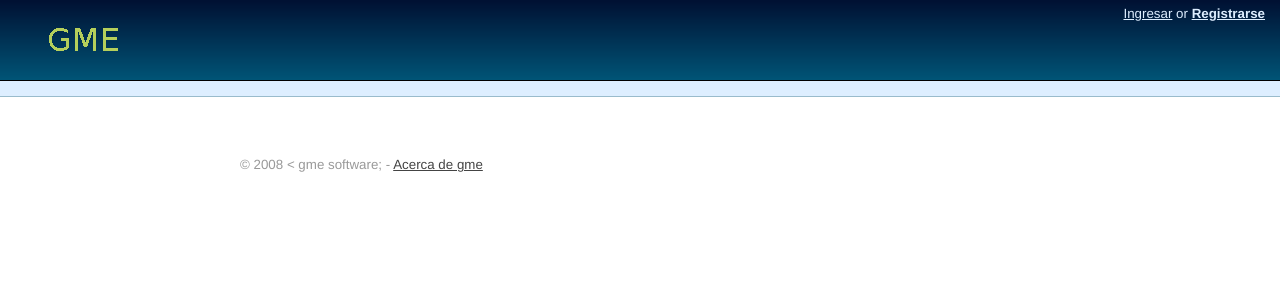
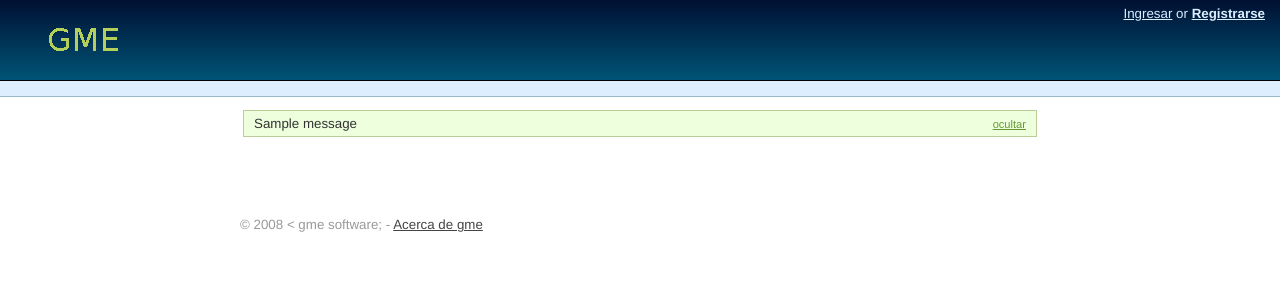
Before and after one commit to inturiasgary/gme, a Django app: template templates/site_base.html in a window 1280 px wide. Shown: the top 300 px of the page. Run offline with Django 3.2, Linux system fonts and the light colour scheme; the template is opened without the code that fills it: most values are stand-ins (such as "Sample title", 1, 10 or a date in 2020); one stand-in notice (Sample message) is shown; parts of the project's set-up code (start-up, migrations or seed data) failed here and were passed over.

```diff
--- a/templates/base.html
+++ b/templates/base.html
@@ -31,12 +31,22 @@
         <div class="logo" dir="ltr">{% block logo_link_image %}{% endblock %}</div>
         <div class="login">{% block login %}{% endblock %}{% block locale_switcher %}{% endblock %}<div style="text-align: right;"></div></div>
         <div class="tabs" {% block tab_id %}{% endblock %}>{% block tabs %}{% endblock %}</div>
-        <div class="rigth_tab" {% block rtab_id %}{% endblock %}>{% block rigth_tab %}{% endblock %}</div>
+        <div class="right_tab" {% block rtab_id %}{% endblock %}>{% block rigth_tab %}{% endblock %}</div>
     </div>
     <!-- menu pequeño interactivo -->
     <div id="subnav" class="clearfix">{% block subnav %}&nbsp;{% endblock %}</div>
-        {% block body %}
-        {% endblock %}
+        <div id="body">
+            <!-- Publica los mensajes de notificacion al cliente -->
+            {% if messages %}
+                    <ul id="messages">
+                        {% for message in messages %}
+                        <li id="message_{{ forloop.counter }}"><a href="#" onclick="$('#message_{{ forloop.counter }}').fadeOut(); return false    ;"><small>{% trans "ocultar" %}</small></a> {{ message }}</li>
+                        {% endfor %}
+                    </ul>
+            {% endif %}
+            {% block body %}
+            {% endblock %}
+        </div>
         <div id="footer">{% block footer %}{% endblock %}</div>
         <script src="/site_media/jquery.js" type="text/javascript"></script>
         {% block extra_body %}
--- a/templates/site_base.html
+++ b/templates/site_base.html
@@ -18,11 +18,11 @@
 {% endblock %}
 
 {% block rigth_tab %}
-    {% if user.is_athenticated %}
+    {% if user.is_authenticated %}
         <table>
             <tr>
                 <td class="tab rtab_profile"><div><a href="{% url detalle_perfil user %}">{% trans "Perfil" %}</a></div></td>
-                <td class="tab rtab_notices"><div><a href="{% url notification_notices %}">{% trans "Noticias" %}{% if notice_unseen_count %} ({{ notice_unseen_count }}){% endif %}</a></div></td>
+
             </tr>
         </table>
     {% endif %}
```
Also changed, not shown: database.db.
